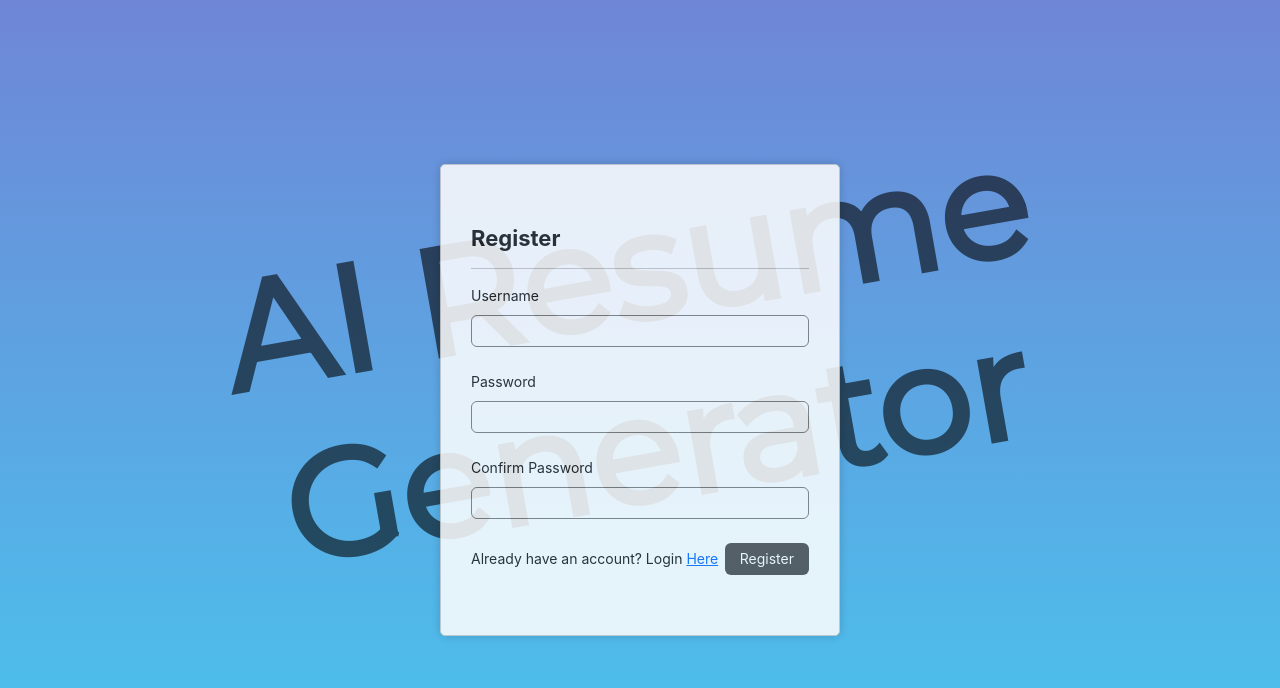
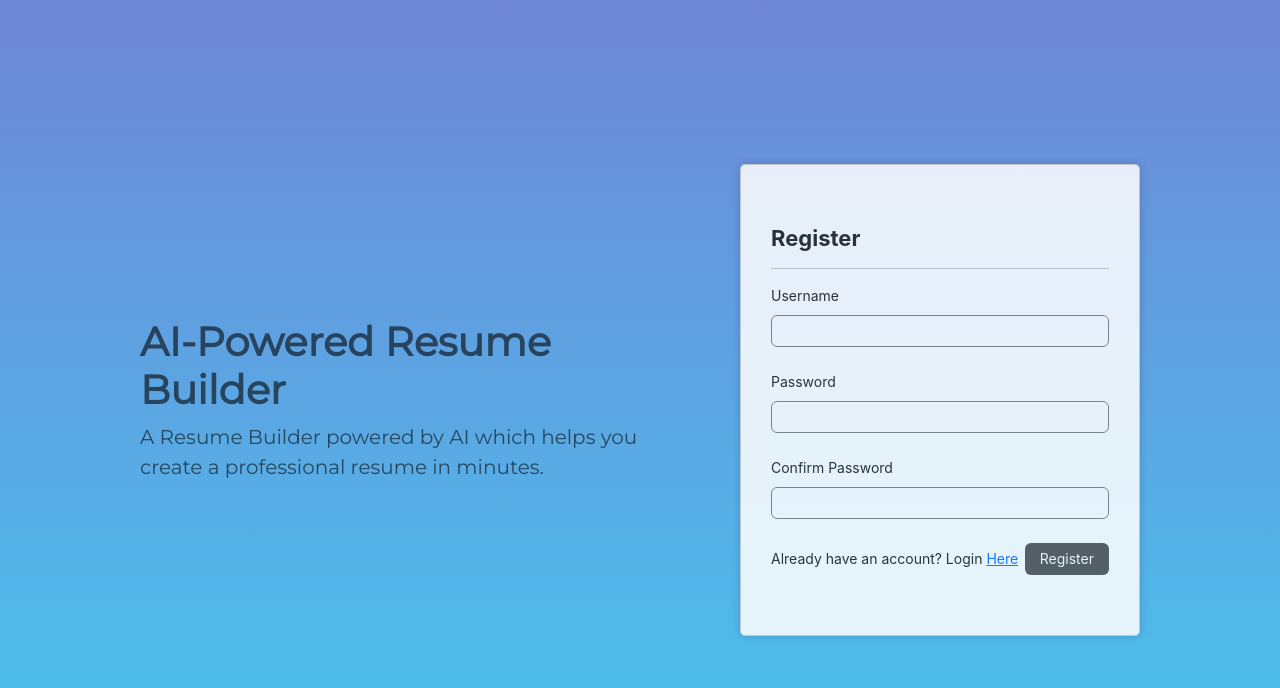
Before and after one commit to thomastepi/resume-craft, a React (Create React App) app: page /register in a window 1280 px wide. Shown: the top 688 px of the page. Built offline with nearby package versions, Linux system fonts and the light colour scheme.

Commit message:
auth styling

```diff
--- a/src/components/SkillsEducation.js
+++ b/src/components/SkillsEducation.js
@@ -32,15 +32,15 @@ const SkillsEducaton = () => {
                   <div className="col-md-2">
                     <Form.Item
                       {...restField}
-                      name={[name, "percentage"]}
+                      name={[name, "gpa"]}
                       rules={[
                         {
                           required: true,
-                          message: "Missing Percentage",
+                          message: "Missing gpa",
                         },
                       ]}
                     >
-                      <Input placeholder="Percentage" />
+                      <Input placeholder="GPA" />
                     </Form.Item>
                   </div>
 
--- a/src/pages/Home.js
+++ b/src/pages/Home.js
@@ -12,7 +12,11 @@ function Home() {
       image: template1_img,
     },
     {
-      title: "Highlight Sections",
+      title: "Highlighted Sections",
+      image: template2_img,
+    },
+    {
+      title: "Generate using AI",
       image: template2_img,
     },
   ];
--- a/src/pages/Login.js
+++ b/src/pages/Login.js
@@ -6,8 +6,8 @@ import "../resources/authentication.css";
 
 function Login() {
   const [loading, setLoading] = React.useState(false);
+  const baseUrl = process.env.REACT_APP_BASE_URL;
   const navigate = useNavigate();
-  const baseUrl = process.env.REACT_APP_BASE_URL;
   const onFinish = async (values) => {
     setLoading(true);
     try {
@@ -33,7 +33,15 @@ function Login() {
   return (
     <div className="auth-parent">
       {loading && <Spin size="large" />}
-      <h1 className="brand">AI Resume Generator</h1>
+      <div className="auth-child">
+        <div style={{textAlign: "left", paddingRight: "40px"}}>
+          <h1 className="brand">AI-Powered Resume Builder</h1>
+          <p>
+            A Resume Builder powered by AI which helps you create a professional
+            resume in minutes.
+          </p>
+        </div>
+        <div>
           <Form layout="vertical" onFinish={onFinish}>
             <h1>Login</h1>
             <hr />
@@ -53,6 +61,8 @@ function Login() {
             </div>
           </Form>
         </div>
+      </div>
+    </div>
   );
 }
 
--- a/src/pages/Profile.js
+++ b/src/pages/Profile.js
@@ -1,13 +1,10 @@
-import React, { useState, useRef } from "react";
-import { useNavigate } from "react-router-dom";
-import { useReactToPrint } from "react-to-print";
+import React, { useState } from "react";
 import axios from "axios";
 import DefaultLayout from "../components/DefaultLayout";
 import { Tabs, Form, Spin, message } from "antd";
 import PersonalInfo from "../components/PersonalInfo";
 import SkillsEducation from "../components/SkillsEducation";
 import ExperienceProject from "../components/ExperienceProject";
-import AIGeneratedCV from "./templates/AIGeneratedCV";
 
 const onChange = (key) => {
   console.log(key);
@@ -32,25 +29,12 @@ const items = [
 
 const Profile = () => {
   const [loading, setLoading] = useState(false);
-  const [generatedHTML, setGeneratedHTML] = useState("");
-  const [isCVGenerated, setIsCVGenerated] = useState(true);
-  const [alert, setAlert] = useState("");
-  const [buttonid, setButtonid] = useState("");
+  const user = JSON.parse(localStorage.getItem("user"));
 
   const baseUrl = process.env.REACT_APP_BASE_URL;
 
-  const navigate = useNavigate();
-  const componentRef = useRef();
-  const handlePrint = useReactToPrint({
-    content: () => componentRef.current,
-  });
-
-  const user = JSON.parse(localStorage.getItem("user"));
-
   const onFinish = async (values) => {
-    //console.log(values);
     setLoading(true);
-    if (buttonid === "update") {
       try {
         const result = await axios.post(`${baseUrl}/api/user/update`, {
           ...values,
@@ -64,118 +48,26 @@ const Profile = () => {
         message.error("Profile Update Failed");
         console.log(err);
       }
-    }
-
-    if (buttonid === "generate") {
-      try {
-        const user = JSON.parse(localStorage.getItem("user"));
-        const {
-          firstName,
-          lastName,
-          email,
-          mobileNumber,
-          address,
-          skills,
-          education,
-          experience,
-          projects,
-          careerObjective,
-        } = user;
-        const skillsString = skills
-          .map((skill) => `${skill.skill}: ${skill.rating}`)
-          .join(", ");
-        const educationString = education
-          .map((edu) => `${edu.qualification} at ${edu.institution}`)
-          .join(", ");
-        const experienceString = experience
-          .map((exp) => `${exp.years} years at ${exp.company}`)
-          .join(", ");
-        const projectsString = projects
-          .map((proj) => `${proj.title}: ${proj.description}`)
-          .join(", ");
-
-        setIsCVGenerated(false);
-        setAlert("LOADING...please wait while the AI Robots work their magic");
-        const result = await axios.post(`${baseUrl}/api/user/build`, {
-          text: `generate a basic resume in HTML,and style with CSS, using these values: first name:${firstName}, last name:${lastName}, email:${email}, phone:${mobileNumber}, adddress:${address}, objectives:${careerObjective}, skills:${skillsString}, education:${educationString}, experience:${experienceString}, projects:${projectsString}`,
-        });
-        setIsCVGenerated(true);
-        setAlert("");
-        setGeneratedHTML(result.data.data[0].message.content);
-        setLoading(false);
-        message.success("Resume generated Successfully");
-      } catch (err) {
-        setLoading(false);
-        message.error("Resume generation Failed");
-        console.log(err);
-      }
-    }
   };
 
   return (
     <DefaultLayout>
       {loading && <Spin size="large" />}
-      {!isCVGenerated && (
-        <>
-          <div style={{ textAlign: "center" }}>
-            <h4>{alert}</h4>
-          </div>
-          <Spin size="large" />
-        </>
-      )}
-      {isCVGenerated && generatedHTML && (
-        <>
-          <div className="d-flex justify-content-end my-5 mx-5">
-            <button
-              className="back-btn"
-              onClick={() => {
-                navigate("/home");
-              }}
-            >
-              Back
-            </button>
-            <button className="mx-5" onClick={handlePrint}>
-              Print
-            </button>
-          </div>
-          <div ref={componentRef}>
-            <AIGeneratedCV generatedHTML={generatedHTML} />
-          </div>
-        </>
-      )}
-      {isCVGenerated && alert === "" && generatedHTML === "" ? (
-        <>
-          <h4>
-            <strong>Update Profile / Generate Resume using AI</strong>
+      <h4>
+            <strong>Update Profile</strong>
           </h4>
           <hr />
           <div className="update-profile">
             <Form layout="vertical" onFinish={onFinish} initialValues={user}>
               <Tabs defaultActiveKey="1" items={items} onChange={onChange} />
               <button
-                onClick={() => {
-                  setButtonid("update");
-                }}
                 style={{ borderRadius: "5px" }}
                 type="submit"
               >
                 Update Profile
               </button>
-              <button
-                onClick={() => {
-                  setButtonid("generate");
-                }}
-                style={{ borderRadius: "5px", marginLeft: "20px" }}
-                type="submit"
-              >
-                Generate Resume using AI
-              </button>
             </Form>
           </div>
-        </>
-      ) : (
-        ""
-      )}
       <div className="divider mt-3"></div>
     </DefaultLayout>
   );
--- a/src/pages/Register.js
+++ b/src/pages/Register.js
@@ -1,4 +1,4 @@
-import  React, { useEffect } from "react";
+import React, { useEffect } from "react";
 import { Link, useNavigate } from "react-router-dom";
 import axios from "axios";
 import { Button, Form, Input, message, Spin } from "antd";
@@ -14,6 +14,7 @@ function Register() {
       await axios.post(`${baseUrl}/api/user/register`, values);
       setLoading(false);
       message.success("Registration Successful");
+      navigate("/login");
     } catch (err) {
       setLoading(false);
       message.error("Registration Failed");
@@ -30,9 +31,17 @@ function Register() {
 
   return (
     <div className="auth-parent">
-    {loading && (<Spin size="large"/>)}
-      <h1 className="brand">AI Resume Generator</h1>
-      <Form layout="vertical" onFinish={onFinish}>
+      {loading && <Spin size="large" />}
+      <div className="auth-child">
+        <div style={{textAlign: "left", paddingRight: "40px"}}>
+          <h1 className="brand">AI-Powered Resume Builder</h1>
+          <p>
+            A Resume Builder powered by AI which helps you create a professional
+            resume in minutes.
+          </p>
+        </div>
+        <div>
+        <Form layout="vertical" onFinish={onFinish}>
         <h1>Register</h1>
         <hr />
         <Form.Item name="username" label="Username">
@@ -53,6 +62,8 @@ function Register() {
           </Button>
         </div>
       </Form>
+        </div>
+      </div>
     </div>
   );
 }
--- /dev/null
+++ b/src/pages/templates/Template3.js
@@ -0,0 +1,95 @@
+import React, { useState } from "react";
+import { message, Spin } from "antd";
+import axios from "axios";
+import AIGeneratedCV from "./AIGeneratedCV";
+
+const Template3 = () => {
+  const [loading, setLoading] = useState(false);
+  const [generatedHTML, setGeneratedHTML] = useState("");
+  const [isCVGenerated, setIsCVGenerated] = useState(true);
+  const [alert, setAlert] = useState("");
+
+  const handleClick = async () => {
+    try {
+      const user = JSON.parse(localStorage.getItem("user"));
+      const {
+        firstName,
+        lastName,
+        email,
+        mobileNumber,
+        address,
+        skills,
+        education,
+        experience,
+        projects,
+        careerObjective,
+      } = user;
+      const skillsString = skills
+        .map((skill) => `${skill.skill}: ${skill.rating}`)
+        .join(", ");
+      const educationString = education
+        .map((edu) => `${edu.qualification} at ${edu.institution}, ${edu.gpa}`)
+        .join(", ");
+      const experienceString = experience
+        .map((exp) => `${exp.years} years at ${exp.company}`)
+        .join(", ");
+      const projectsString = projects
+        .map((proj) => `${proj.title}: ${proj.description}`)
+        .join(", ");
+
+      setIsCVGenerated(false);
+      setAlert("LOADING...please wait while the AI Robots work their magic");
+      const result = await axios.post("/api/user/build", {
+        text: `generate a basic resume in HTML,and style with CSS, using these values: first name:${firstName}, last name:${lastName}, email:${email}, phone:${mobileNumber}, adddress:${address}, objectives:${careerObjective}, skills:${skillsString}, education:${educationString}, experience:${experienceString}, projects:${projectsString}`,
+      });
+      setIsCVGenerated(true);
+      setAlert("");
+      setGeneratedHTML(result.data.data[0].message.content);
+      setLoading(false);
+      message.success("Resume generated Successfully");
+    } catch (err) {
+      setLoading(false);
+      message.error("Resume generation Failed");
+      console.log(err);
+    }
+  };
+
+  return (
+    <div>
+      {loading && <Spin size="large" />}
+      {!isCVGenerated && (
+        <>
+          <div style={{ textAlign: "center" }}>
+            <h4>{alert}</h4>
+          </div>
+          <Spin size="large" />
+        </>
+      )}
+      {isCVGenerated && generatedHTML && (
+        <>
+          <div>
+            <AIGeneratedCV generatedHTML={generatedHTML} />
+          </div>
+        </>
+      )}
+      {generatedHTML === "" && alert === "" && (
+        <>
+          <div style={{ textAlign: "center" }}>
+            <h4>Click the button below to generate your resume</h4>
+          </div>
+          <div style={{ display: "flex", justifyContent: "center" }}>
+            <button
+              onClick={handleClick}
+              style={{ borderRadius: "5px", marginLeft: "20px" }}
+              type="button"
+            >
+              Generate Resume using AI
+            </button>
+          </div>
+        </>
+      )}
+    </div>
+  );
+};
+
+export default Template3;
--- a/src/pages/templates/index.js
+++ b/src/pages/templates/index.js
@@ -2,6 +2,7 @@ import React, { useRef } from "react";
 import { useReactToPrint } from "react-to-print";
 import Template1 from "./Template1";
 import Template2 from "./Template2";
+import Template3 from "./Template3";
 import DefaultLayout from "../../components/DefaultLayout";
 import { useParams, useNavigate } from "react-router-dom";
 
@@ -20,6 +21,10 @@ const Templates = () => {
 
       case "2": {
         return <Template2 />;
+      }
+
+      case "3": {
+        return <Template3 />;
       }
     }
   };
--- a/src/resources/authentication.css
+++ b/src/resources/authentication.css
@@ -4,9 +4,24 @@
     align-items: center;
     height: 100vh;
     background-image: linear-gradient(to top, #48c6ef 0%, #6f86d6 100%);;
-    position: relative;
     width: 100%;
     overflow: hidden;
+}
+
+.auth-parent .auth-child {
+    width: 1000px;
+    height: 100%;
+    display: flex;
+    justify-content: center;
+    align-items: center;
+}
+
+.auth-child p {
+    font-size: 20px;
+    color: rgba(0, 0, 0, 0.585);
+    margin: 0;
+    padding: 0;
+    margin-right: 20px;
 }
 
 .auth-parent form {
@@ -27,20 +42,15 @@
 }
 
 .brand {
-    position: absolute;
-    top: 20%;
-    left: 0;
-    padding: 20px;
-    font-size: 150px !important;
-    transform: translate(-50%, -50%);
-    transform: rotate(-10deg) !important;
+    font-size: 40px !important;
     width: 100%;
-    text-align: center;
     color: rgba(0, 0, 0, 0.585);
+    margin-right: 20px;
+
 }
 
 @media only screen and (max-width:1000px) {
-    .brand{
+    .brand, .auth-child p{
         display: none;
     }
 }
```
Also changed, not shown: 1 other file (tests, documents, lock files or other folders). Lines whose indentation alone changed are shown as unchanged.
